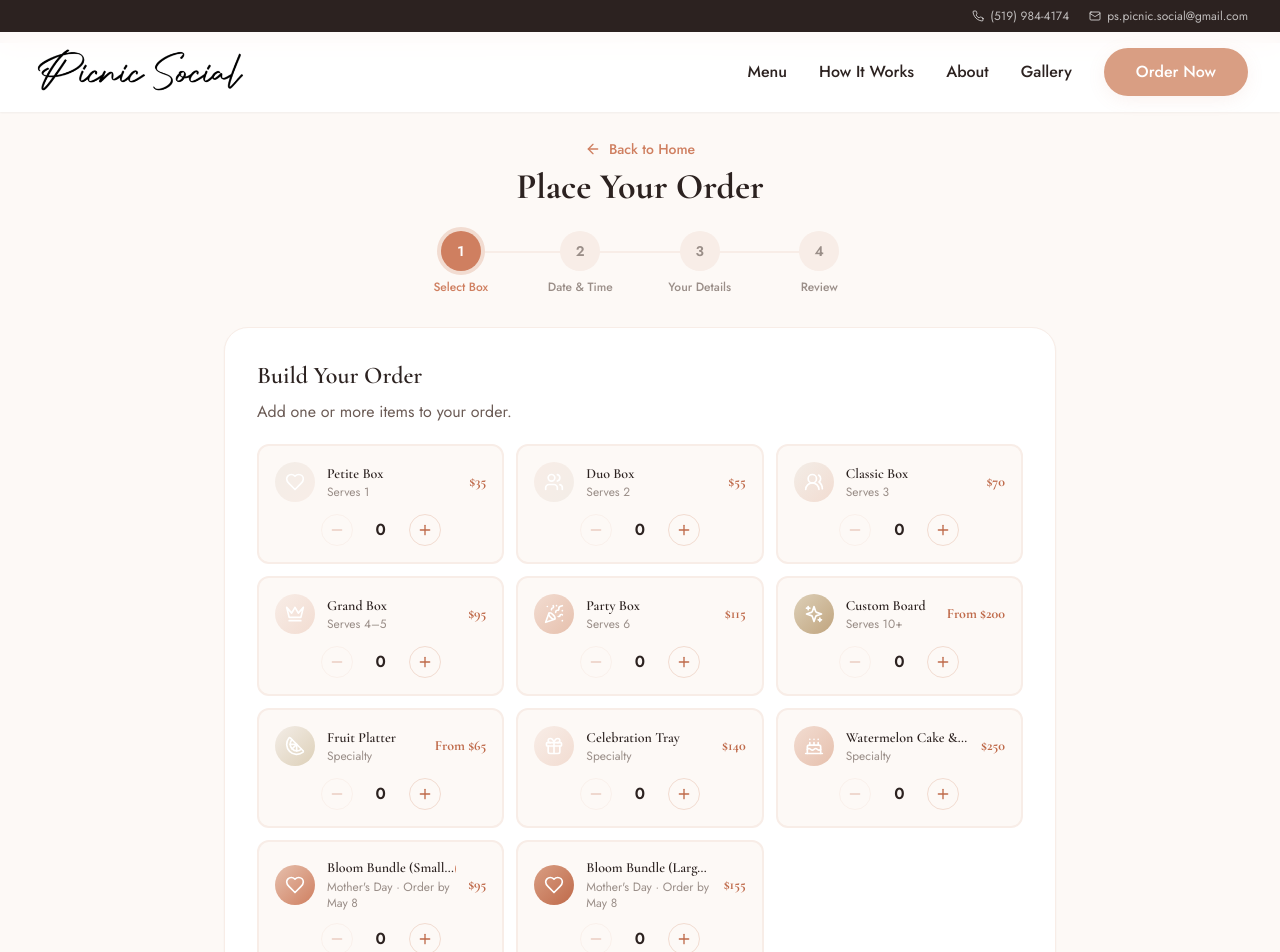
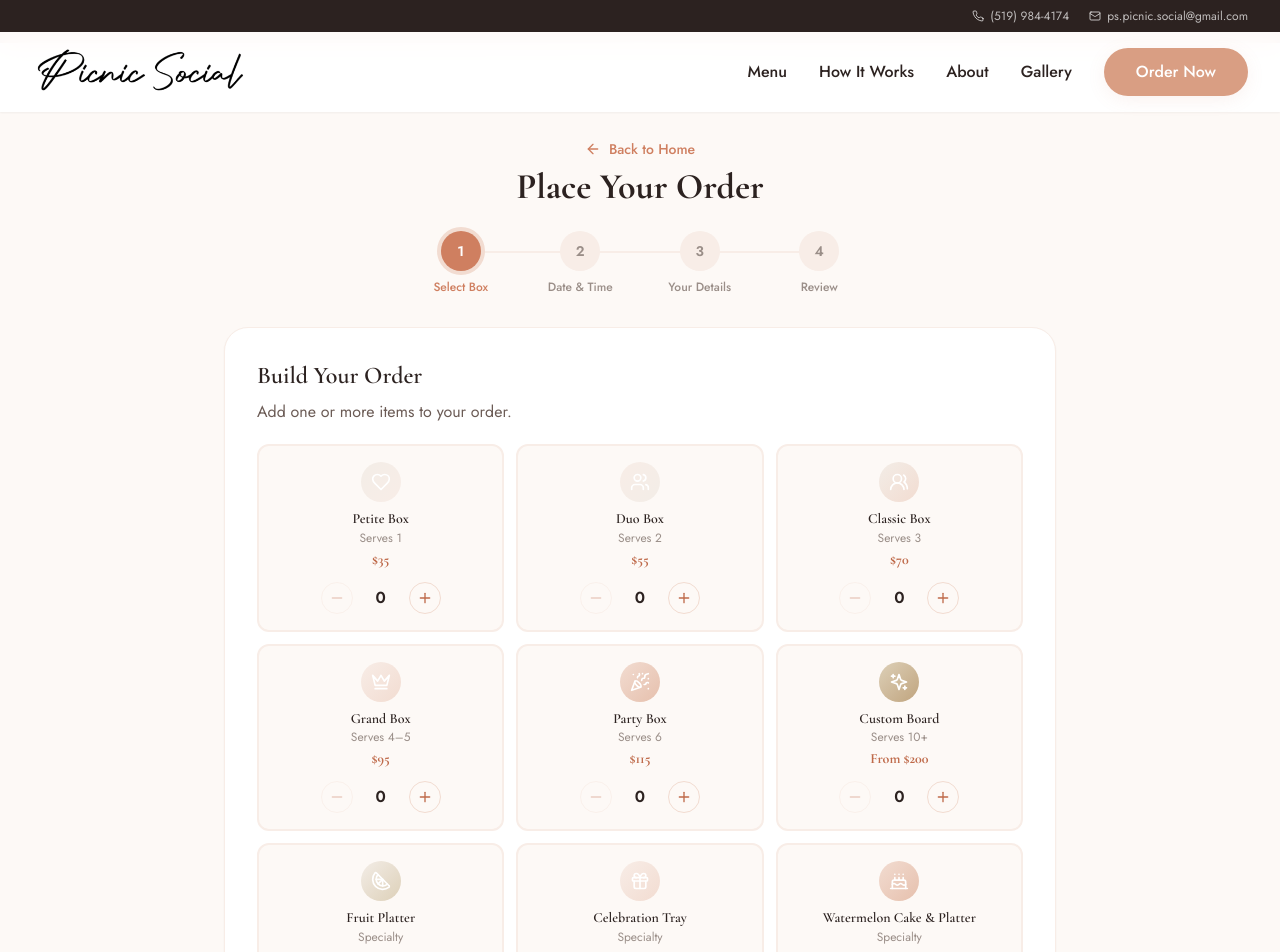
Before and after one commit to sudakaimaster/picnic-social, a React (Vite) app: page /order in a window 1280 px wide. Shown: the top 952 px of the page. Built offline with nearby package versions, Linux system fonts and the light colour scheme.

Commit message:
Fix order page item cards to show full text with centered layout
Made-with: Cursor

```diff
--- a/src/pages/OrderPage.jsx
+++ b/src/pages/OrderPage.jsx
@@ -455,28 +455,26 @@ export default function OrderPage() {
                             : 'border-rose-100 bg-cream'
                         }`}
                     >
-                      <div className="flex items-center gap-3 mb-3">
+                      <div className="text-center mb-3">
                         <div
-                          className={`w-10 h-10 rounded-full bg-gradient-to-br ${box.gradient} flex items-center justify-center flex-shrink-0`}
+                          className={`w-10 h-10 rounded-full bg-gradient-to-br ${box.gradient} flex items-center justify-center mx-auto mb-2`}
                         >
                           <Icon className="w-5 h-5 text-white" />
                         </div>
-                        <div className="flex-1 min-w-0">
-                          <h3 className="font-display text-sm font-semibold truncate">
+                        <h3 className="font-display text-sm font-semibold leading-tight">
                           {box.name}
+                        </h3>
                         {box.seasonal && (
-                              <span className="ml-1.5 text-[10px] font-bold uppercase tracking-wide bg-rose-500 text-white px-1.5 py-0.5 rounded-full align-middle">
+                          <span className="inline-block mt-1 text-[10px] font-bold uppercase tracking-wide bg-rose-500 text-white px-1.5 py-0.5 rounded-full">
                             Seasonal
                           </span>
                         )}
-                          </h3>
-                          <p className="text-warm-light text-xs">
+                        <p className="text-warm-light text-xs mt-0.5">
                           {box.serves ? `Serves ${box.serves}` : box.seasonal ? 'Mother\'s Day · Order by May 8' : 'Specialty'}
                         </p>
-                        </div>
-                        <span className="font-display text-sm font-bold text-rose-600 whitespace-nowrap">
+                        <p className="font-display text-sm font-bold text-rose-600 mt-1">
                           {box.price}
-                        </span>
+                        </p>
                       </div>
                       <div className="flex items-center justify-center gap-3">
                         <button
```
Lines whose indentation alone changed are shown as unchanged.
